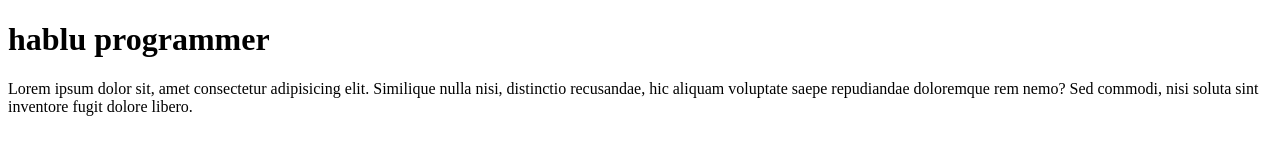
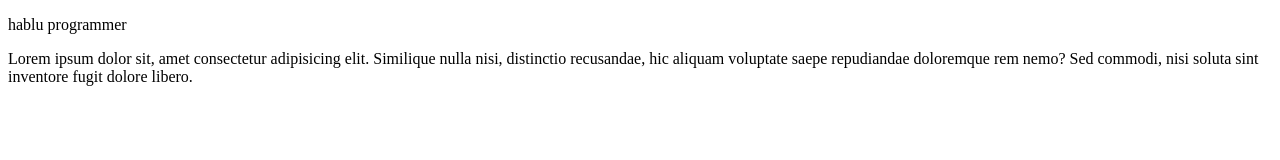
Before and after one commit to MD-EMON-1127926/first-project, a plain HTML site: page index.html in a window 1280 px wide. Drawn offline with Linux system fonts and the light colour scheme.

Commit message:
ptag added

```diff
--- a/index.html
+++ b/index.html
@@ -6,7 +6,7 @@
     <title>Document</title>
 </head>
 <body>
-    <h1>hablu programmer</h1>
+    <p>hablu programmer</p>
 <p>Lorem ipsum dolor sit, amet consectetur adipisicing elit. Similique nulla nisi, distinctio recusandae, hic aliquam voluptate saepe repudiandae doloremque rem nemo? Sed commodi, nisi soluta sint inventore fugit dolore libero.</p>
 </body>
 </html>
```
